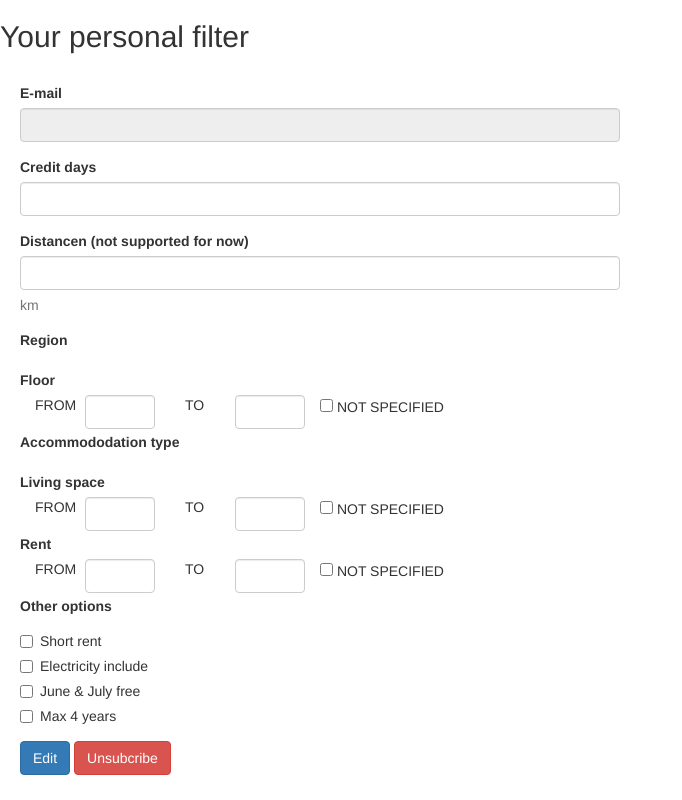
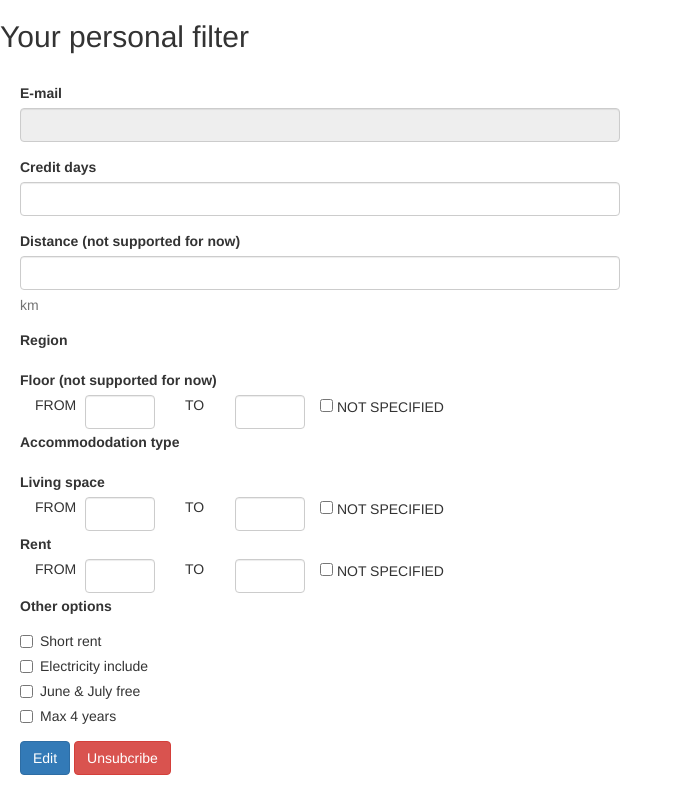
Before and after one commit to xyz961014/SSSBReminder, a Django app: template SSSB/templates/filter.html in a window 1280 px wide. Shown: the whole page, without its empty margins (0-682 px from the left). Run offline with Django 4.2, Linux system fonts and the light colour scheme; the template is opened without the code that fills it, so the values that code supplies are empty; some libraries are stand-ins or nearby versions.

Commit message:
mail template edit

```diff
--- a/SSSB/templates/filter.html
+++ b/SSSB/templates/filter.html
@@ -19,7 +19,7 @@
                     <input type="number" class="form-control" name="credit" value="{{ credit }}">
                 </div>
                 <div class="form-group">
-                    <label>Distancen (not supported for now)</label>
+                    <label>Distance (not supported for now)</label>
                     <input type="number" class="form-control" name="distance" value="{{ distance }}">
                     <p class="help-block">km</p>
                 </div>
@@ -32,7 +32,7 @@
                     {% endfor %}
                 </div>
                 <div class="form-group">
-                    <label>Floor</label>
+                    <label>Floor (not supported for now)</label>
                     <br>
                     <!--<input type="range" class="form-control"> -->
                     <div class="col-lg-1">FROM</div>
--- a/SSSB/templates/index.html
+++ b/SSSB/templates/index.html
@@ -43,7 +43,7 @@
                     {% endfor %}
                 </div>
                 <div class="form-group">
-                    <label>Floor</label>
+                    <label>Floor (not supported for now)</label>
                     <br>
                     <!--<input type="range" class="form-control"> -->
                     <div class="col-lg-1">FROM</div>
```
